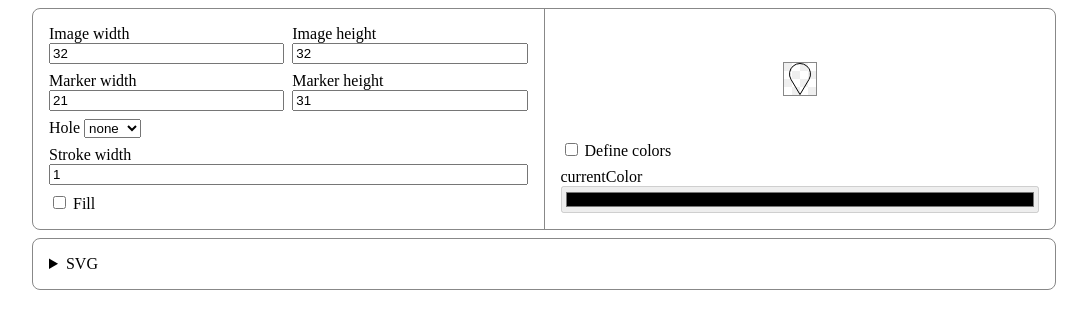
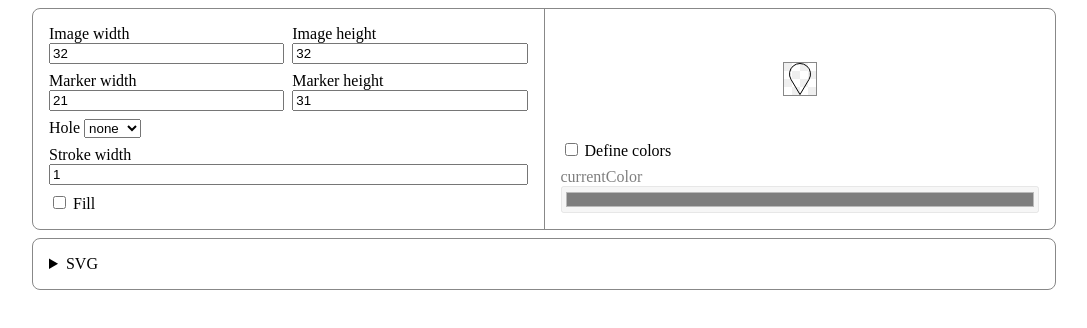
Before and after one commit to AntonKhorev/msvgen, a website with bundled scripts: page src/index.html in a window 1280 px wide. Shown: the whole page, without its empty margins (96-1183 px from the left). Built offline with nearby package versions, Linux system fonts and the light colour scheme.

Commit message:
Lower opacity of disabled inputs

```diff
--- a/src/index.css
+++ b/src/index.css
@@ -36,6 +36,10 @@
 		gap: .5rem;
 
 		.input-group {
+			label:has(input[disabled]) {
+				opacity: .5;
+			}
+
 			input[type="number"], input[type="color"] {
 				display: block;
 				box-sizing: border-box;
```
